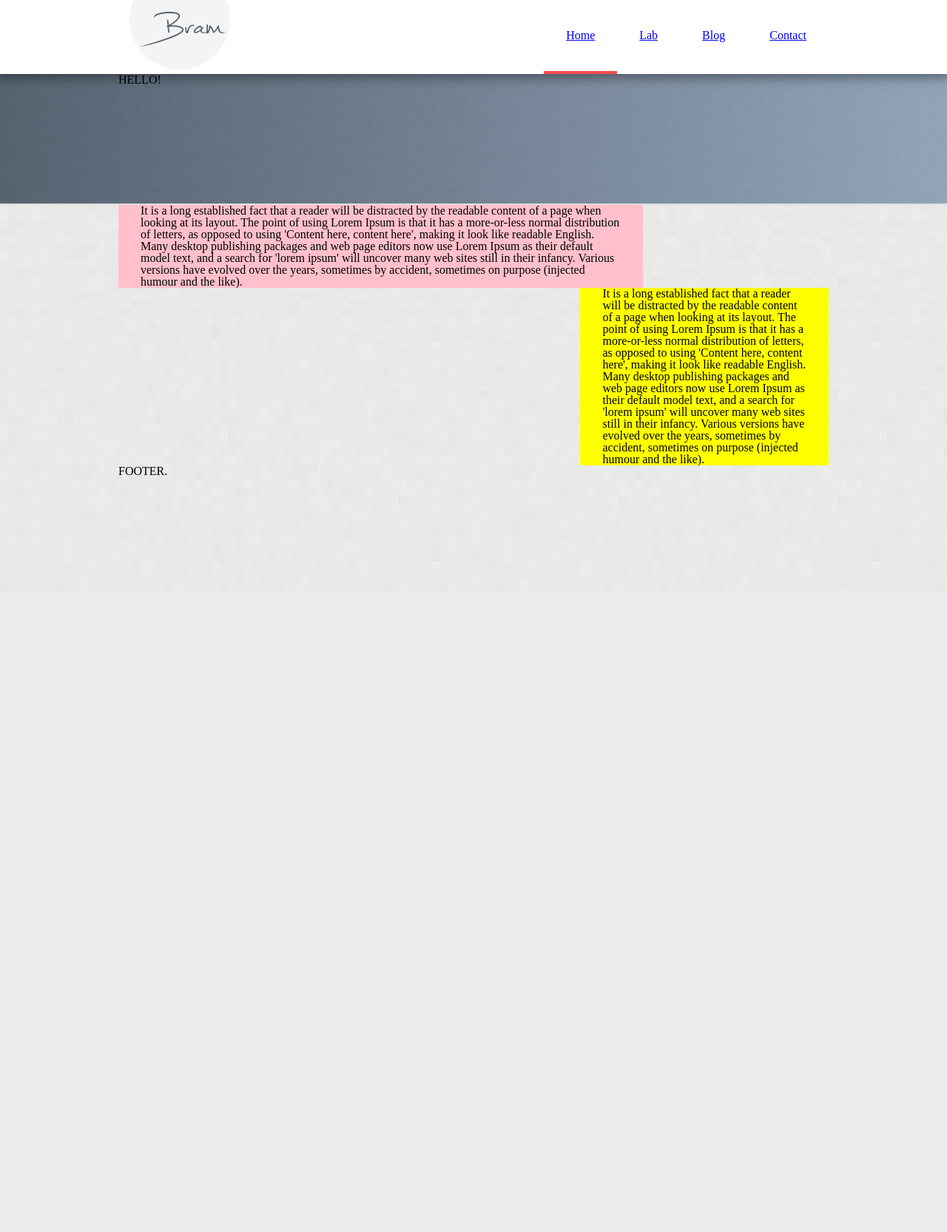
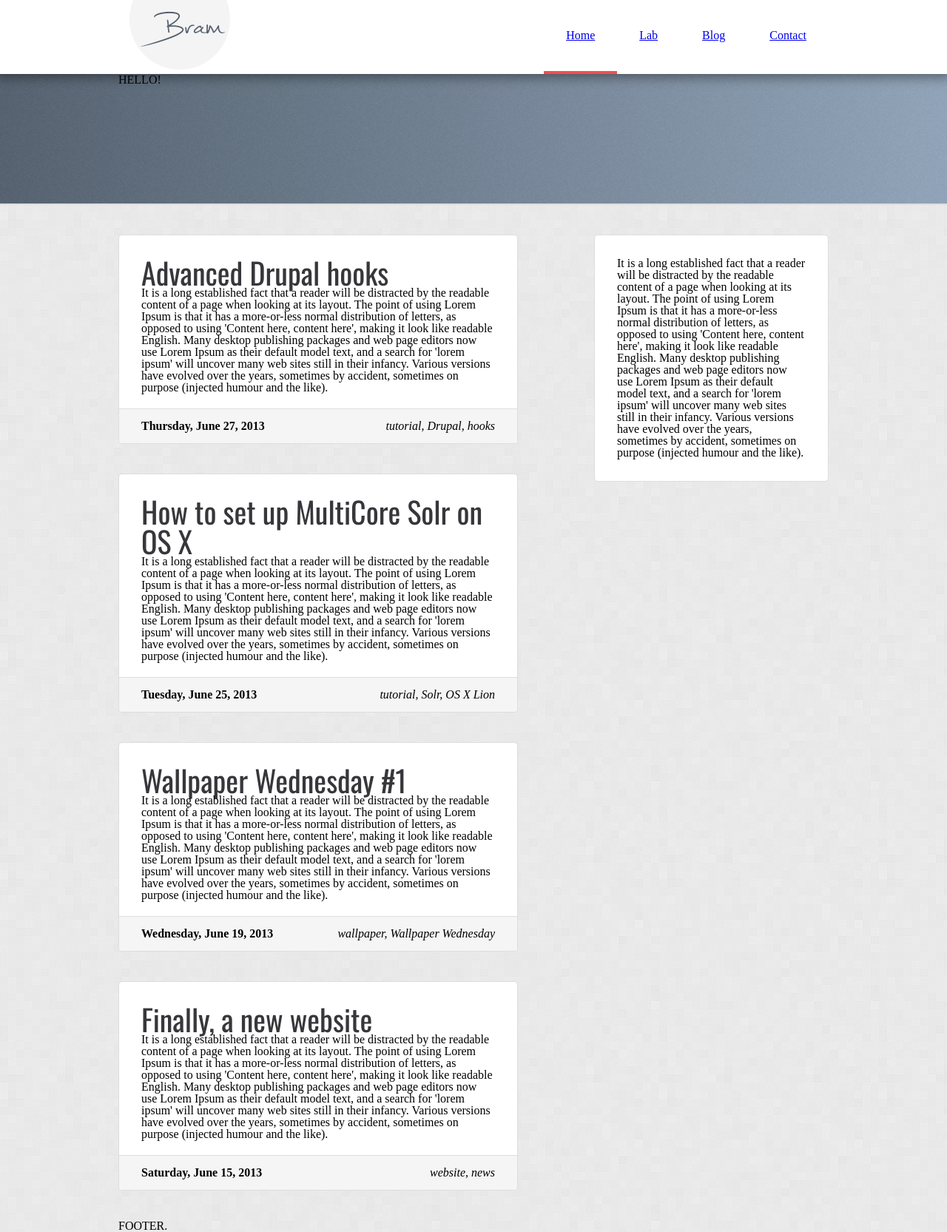
Before and after one commit to bramtenhove/bramtenhove.nl, a PHP site: page / in a window 1280 px wide. Shown: the whole page at 74% size. Before the commit the page ends 793 px from the top, so only its background shows below. Run offline with PHP 8.4, Linux system fonts and the light colour scheme; some libraries are stand-ins or nearby versions.

Commit message:
More styling

```diff
--- a/css/screen.css
+++ b/css/screen.css
@@ -1,3 +1,4 @@
+@import url("http://fonts.googleapis.com/css?family=Oswald:400,300,700");
 /* Welcome to Compass.
  * In this file you should write your main styles. (or centralize your imports)
  * Import this file using the following HTML or equivalent:
@@ -94,6 +95,41 @@ article, aside, details, figcaption, figure, footer, header, hgroup, menu, nav,
 }
 
 /**
+ * Fonts of the site is defined here.
+ */
+/* line 10, ../sass/_fonts.scss */
+h1 {
+  color: #37373b;
+  font-family: "Oswald", "Arial", "Verdana", sans-serif;
+  font-weight: 400;
+}
+
+/* line 16, ../sass/_fonts.scss */
+h2 {
+  color: #37373b;
+  font-family: "Oswald", "Arial", "Verdana", sans-serif;
+  font-weight: 400;
+}
+/* line 21, ../sass/_fonts.scss */
+h2.content-title {
+  font-size: 2.5em;
+}
+
+/* line 26, ../sass/_fonts.scss */
+h3 {
+  color: #37373b;
+  font-family: "Oswald", "Arial", "Verdana", sans-serif;
+  font-weight: 400;
+}
+
+/* line 32, ../sass/_fonts.scss */
+h4 {
+  color: #37373b;
+  font-family: "Oswald", "Arial", "Verdana", sans-serif;
+  font-weight: 400;
+}
+
+/**
  * Layout of the site is defined here.
  */
 /* line 5, ../sass/_layout.scss */
@@ -110,8 +146,8 @@ body {
 /* line 14, ../sass/_layout.scss */
 .column {
   *zoom: 1;
-  max-width: 135em;
-  _width: 135em;
+  max-width: 60em;
+  _width: 60em;
   padding-left: 1.875em;
   padding-right: 1.875em;
   margin-left: auto;
@@ -124,7 +160,18 @@ body {
   clear: both;
 }
 
-/* line 21, ../sass/_layout.scss */
+/* line 18, ../sass/_layout.scss */
+.container {
+  background: #ffffff;
+  border: 1px solid #dddddd;
+  margin-bottom: 40px;
+  padding: 30px;
+  -webkit-border-radius: 5px 5px;
+  -moz-border-radius: 5px / 5px;
+  border-radius: 5px / 5px;
+}
+
+/* line 26, ../sass/_layout.scss */
 #header {
   background: #ffffff;
   position: relative;
@@ -133,12 +180,12 @@ body {
   -moz-box-shadow: rgba(0, 0, 0, 0.4) 0px 0px 15px 5px;
   box-shadow: rgba(0, 0, 0, 0.4) 0px 0px 15px 5px;
 }
-/* line 27, ../sass/_layout.scss */
+/* line 32, ../sass/_layout.scss */
 #header .navigation {
   float: right;
 }
 
-/* line 32, ../sass/_layout.scss */
+/* line 37, ../sass/_layout.scss */
 #logo a {
   background: url(../images/logo.png);
   float: left;
@@ -147,7 +194,7 @@ body {
   position: relative;
   width: 136px;
 }
-/* line 40, ../sass/_layout.scss */
+/* line 45, ../sass/_layout.scss */
 #logo a:hover {
   background: url(../images/logo-red.png);
   -webkit-transition-property: all;
@@ -164,7 +211,7 @@ body {
   transition-timing-function: ease-in;
 }
 
-/* line 48, ../sass/_layout.scss */
+/* line 53, ../sass/_layout.scss */
 #expose {
   border-bottom: 2px solid #dddddd;
   min-height: 175px;
@@ -175,23 +222,26 @@ body {
   background: url(../images/noise.png), linear-gradient(left, #556270, #92a5ba);
 }
 
-/* line 57, ../sass/_layout.scss */
+/* line 59, ../sass/_layout.scss */
+#main {
+  margin-top: 40px;
+}
+
+/* line 63, ../sass/_layout.scss */
 #main-content {
-  background: pink;
-  width: 67.59259%;
+  width: 56.25%;
   float: left;
-  margin-right: 3.7037%;
+  margin-right: 0%;
   display: inline;
 }
 
-/* line 62, ../sass/_layout.scss */
+/* line 67, ../sass/_layout.scss */
 #sidebar-right {
-  width: 28.7037%;
+  width: 26.5625%;
   float: right;
   margin-right: 0;
-  *margin-left: -5em;
+  *margin-left: 0em;
   display: inline;
-  background: yellow;
 }
 
 /**
@@ -212,3 +262,32 @@ body {
 #main-menu ul.menu li a.active, #main-menu ul.menu li a:active, #main-menu ul.menu li a:hover {
   border-bottom: 4px solid #f44e4e;
 }
+
+/**
+ * Content of the site is defined here.
+ */
+/* line 5, ../sass/_content.scss */
+.blog {
+  padding-bottom: 0px;
+}
+/* line 8, ../sass/_content.scss */
+.blog .details {
+  background: #f5f5f5;
+  border-top: 1px solid #dddddd;
+  margin: 20px -30px 0;
+  padding: 15px 30px;
+  -webkit-border-radius: 0px 0px 5px 5px;
+  -moz-border-radius: 0px 0px 5px 5px;
+  -ms-border-radius: 0px 0px 5px 5px;
+  -o-border-radius: 0px 0px 5px 5px;
+  border-radius: 0px 0px 5px 5px;
+}
+/* line 15, ../sass/_content.scss */
+.blog .details .date-time {
+  font-weight: bold;
+}
+/* line 19, ../sass/_content.scss */
+.blog .details .tags {
+  float: right;
+  font-style: italic;
+}
--- a/index.html
+++ b/index.html
@@ -47,12 +47,50 @@
 
       <div id="main" class="column wrapper">
 
-        <div id="main-content" class="container column" role="main">
-          It is a long established fact that a reader will be distracted by the readable content of a page when looking at its layout. The point of using Lorem Ipsum is that it has a more-or-less normal distribution of letters, as opposed to using 'Content here, content here', making it look like readable English. Many desktop publishing packages and web page editors now use Lorem Ipsum as their default model text, and a search for 'lorem ipsum' will uncover many web sites still in their infancy. Various versions have evolved over the years, sometimes by accident, sometimes on purpose (injected humour and the like).
+        <div id="main-content" role="main">
+          <div class="container blog">
+            <h2 class="content-title">Advanced Drupal hooks</h2>
+            <p>It is a long established fact that a reader will be distracted by the readable content of a page when looking at its layout. The point of using Lorem Ipsum is that it has a more-or-less normal distribution of letters, as opposed to using 'Content here, content here', making it look like readable English. Many desktop publishing packages and web page editors now use Lorem Ipsum as their default model text, and a search for 'lorem ipsum' will uncover many web sites still in their infancy. Various versions have evolved over the years, sometimes by accident, sometimes on purpose (injected humour and the like).</p>
+
+            <div class="details">
+              <span class="date-time">Thursday, June 27, 2013</span>
+              <span class="tags">tutorial, Drupal, hooks</span>
+            </div>
+          </div>
+
+          <div class="container blog">
+            <h2 class="content-title">How to set up MultiCore Solr on OS X</h2>
+            <p>It is a long established fact that a reader will be distracted by the readable content of a page when looking at its layout. The point of using Lorem Ipsum is that it has a more-or-less normal distribution of letters, as opposed to using 'Content here, content here', making it look like readable English. Many desktop publishing packages and web page editors now use Lorem Ipsum as their default model text, and a search for 'lorem ipsum' will uncover many web sites still in their infancy. Various versions have evolved over the years, sometimes by accident, sometimes on purpose (injected humour and the like).</p>
+
+            <div class="details">
+              <span class="date-time">Tuesday, June 25, 2013</span>
+              <span class="tags">tutorial, Solr, OS X Lion</span>
+            </div>
+          </div>
+
+          <div class="container blog">
+            <h2 class="content-title">Wallpaper Wednesday #1</h2>
+            <p>It is a long established fact that a reader will be distracted by the readable content of a page when looking at its layout. The point of using Lorem Ipsum is that it has a more-or-less normal distribution of letters, as opposed to using 'Content here, content here', making it look like readable English. Many desktop publishing packages and web page editors now use Lorem Ipsum as their default model text, and a search for 'lorem ipsum' will uncover many web sites still in their infancy. Various versions have evolved over the years, sometimes by accident, sometimes on purpose (injected humour and the like).</p>
+
+            <div class="details">
+              <span class="date-time">Wednesday, June 19, 2013</span>
+              <span class="tags">wallpaper, Wallpaper Wednesday</span>
+            </div>
+          </div>
+
+          <div class="container blog">
+            <h2 class="content-title">Finally, a new website</h2>
+            <p>It is a long established fact that a reader will be distracted by the readable content of a page when looking at its layout. The point of using Lorem Ipsum is that it has a more-or-less normal distribution of letters, as opposed to using 'Content here, content here', making it look like readable English. Many desktop publishing packages and web page editors now use Lorem Ipsum as their default model text, and a search for 'lorem ipsum' will uncover many web sites still in their infancy. Various versions have evolved over the years, sometimes by accident, sometimes on purpose (injected humour and the like).</p>
+
+            <div class="details">
+              <span class="date-time">Saturday, June 15, 2013</span>
+              <span class="tags">website, news</span>
+            </div>
+          </div>
         </div>
 
-        <aside id="sidebar-right" class="container column" role="complementary">
-          It is a long established fact that a reader will be distracted by the readable content of a page when looking at its layout. The point of using Lorem Ipsum is that it has a more-or-less normal distribution of letters, as opposed to using 'Content here, content here', making it look like readable English. Many desktop publishing packages and web page editors now use Lorem Ipsum as their default model text, and a search for 'lorem ipsum' will uncover many web sites still in their infancy. Various versions have evolved over the years, sometimes by accident, sometimes on purpose (injected humour and the like).
+        <aside id="sidebar-right" class="container" role="complementary">
+          <p>It is a long established fact that a reader will be distracted by the readable content of a page when looking at its layout. The point of using Lorem Ipsum is that it has a more-or-less normal distribution of letters, as opposed to using 'Content here, content here', making it look like readable English. Many desktop publishing packages and web page editors now use Lorem Ipsum as their default model text, and a search for 'lorem ipsum' will uncover many web sites still in their infancy. Various versions have evolved over the years, sometimes by accident, sometimes on purpose (injected humour and the like).</p>
         </aside>
 
       </div>
--- /dev/null
+++ b/sass/_content.scss
@@ -0,0 +1,24 @@
+/**
+ * Content of the site is defined here.
+ */
+
+.blog {
+  padding-bottom: 0px;
+
+  .details {
+    background: #f5f5f5;
+    border-top: 1px solid #dddddd;
+    margin: 20px -30px 0;
+    padding: 15px 30px;
+    @include border-radius(0px 0px 5px 5px);
+
+    .date-time {
+      font-weight: bold;
+    }
+
+    .tags {
+      float: right;
+      font-style: italic;
+    }
+  }
+}
--- a/sass/_defaults.scss
+++ b/sass/_defaults.scss
@@ -7,7 +7,7 @@ $default-link-color: #f44e4e;
 
 $total-columns: 16;
 $column-width: 3.75em;
-$gutter-width: 5em;
+$gutter-width: 0em;
 $grid-padding: 1.875em;
 
 /**
--- /dev/null
+++ b/sass/_fonts.scss
@@ -0,0 +1,36 @@
+/**
+ * Fonts of the site is defined here.
+ */
+
+@import url("http://fonts.googleapis.com/css?family=Oswald:400,300,700");
+
+body {
+}
+
+h1 {
+  color: #37373b;
+  font-family: "Oswald", "Arial", "Verdana", sans-serif;
+  font-weight: 400;
+}
+
+h2 {
+  color: #37373b;
+  font-family: "Oswald", "Arial", "Verdana", sans-serif;
+  font-weight: 400;
+
+  &.content-title {
+    font-size: 2.5em;
+  }
+}
+
+h3 {
+  color: #37373b;
+  font-family: "Oswald", "Arial", "Verdana", sans-serif;
+  font-weight: 400;
+}
+
+h4 {
+  color: #37373b;
+  font-family: "Oswald", "Arial", "Verdana", sans-serif;
+  font-weight: 400;
+}
--- a/sass/_layout.scss
+++ b/sass/_layout.scss
@@ -16,6 +16,11 @@ body {
 }
 
 .container {
+  background: #ffffff;
+  border: 1px solid #dddddd;
+  margin-bottom: 40px;
+  padding: 30px;
+  @include border-radius(5px, 5px);
 }
 
 #header {
@@ -52,14 +57,16 @@ body {
 }
 
 #main {
+  margin-top: 40px;
 }
 
 #main-content {
-  background: pink;
-  @include span-columns(11, 16);
+  @include span-columns(9, 16);
 }
 
 #sidebar-right {
-  @include span-columns(5 omega, 16);
-  background: yellow;
+  @include span-columns(4.25 omega, 16);
 }
+
+#footer {
+}
--- a/sass/screen.scss
+++ b/sass/screen.scss
@@ -4,8 +4,13 @@
  * <link href="/stylesheets/screen.css" media="screen, projection" rel="stylesheet" type="text/css" /> */
 
 @import "compass/reset";
-@import "compass/css3";
+@import "compass/css3/border-radius";
+@import "compass/css3/box-shadow";
+@import "compass/css3/images";
+@import "compass/css3/transition";
 @import "susy";
 @import "defaults.scss";
+@import "fonts.scss";
 @import "layout.scss";
 @import "navigation.scss";
+@import "content.scss";
```
